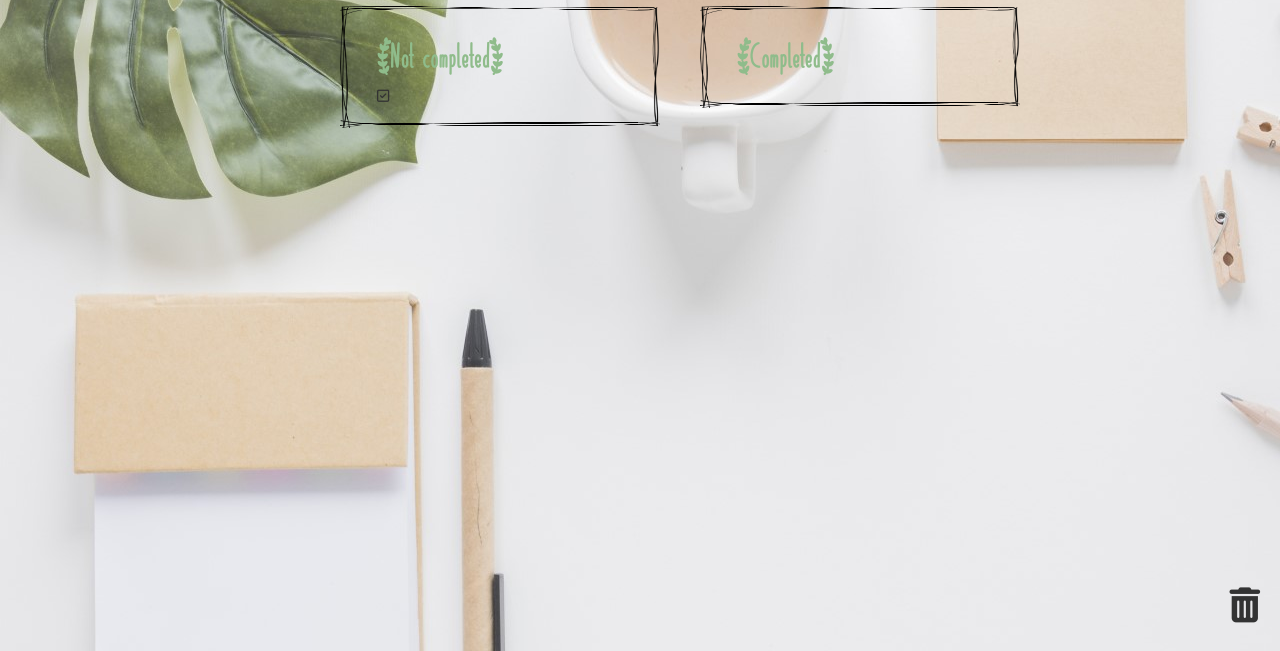
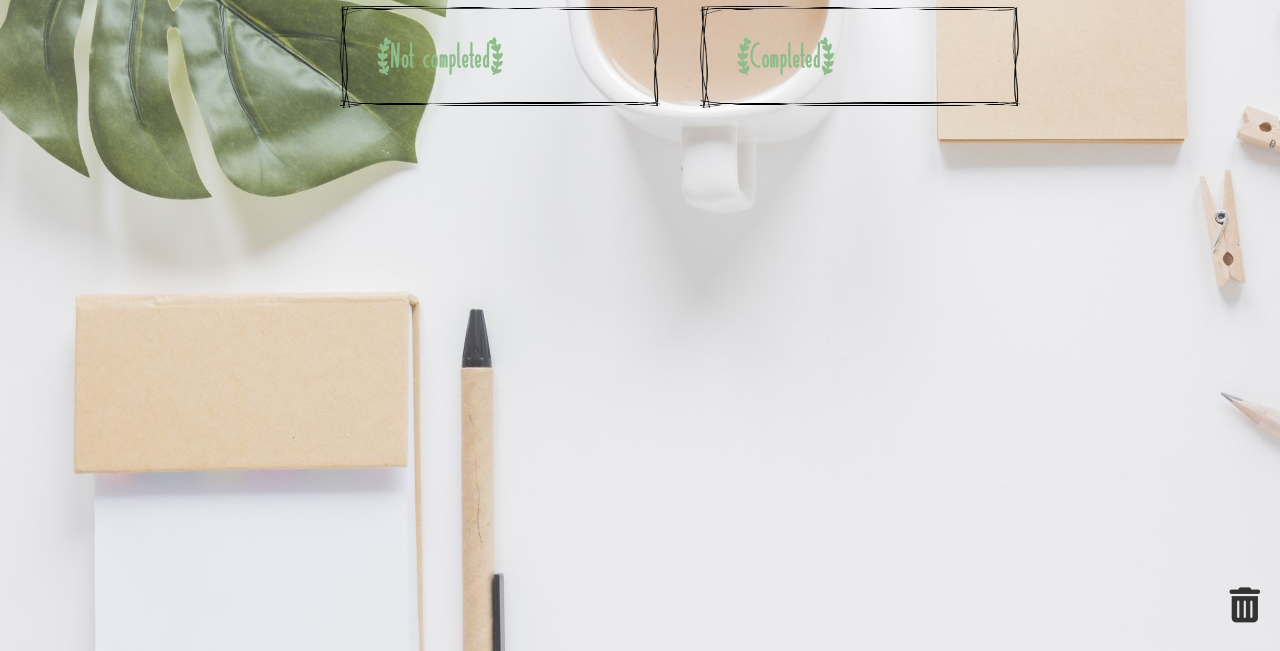
Before and after one commit to aisubabu/dailyplanner-todolist, a plain HTML site: page index.html in a window 1280 px wide. Shown: the part 149-800 px from the top of the page. Drawn offline with nearby package versions, Linux system fonts and the light colour scheme.

Commit message:
index.html

```diff
--- a/index.html
+++ b/index.html
@@ -21,7 +21,6 @@
             <div class="col-md-3"></div>
             <div class="col-md-3 list">
                 <h6>[Not completed]</h6>
-                <i class="fa-regular fa-square-check"></i>
             </div>
             <div class="col-md-3 finlist">
                 <h6>[Completed]</h6>
```
